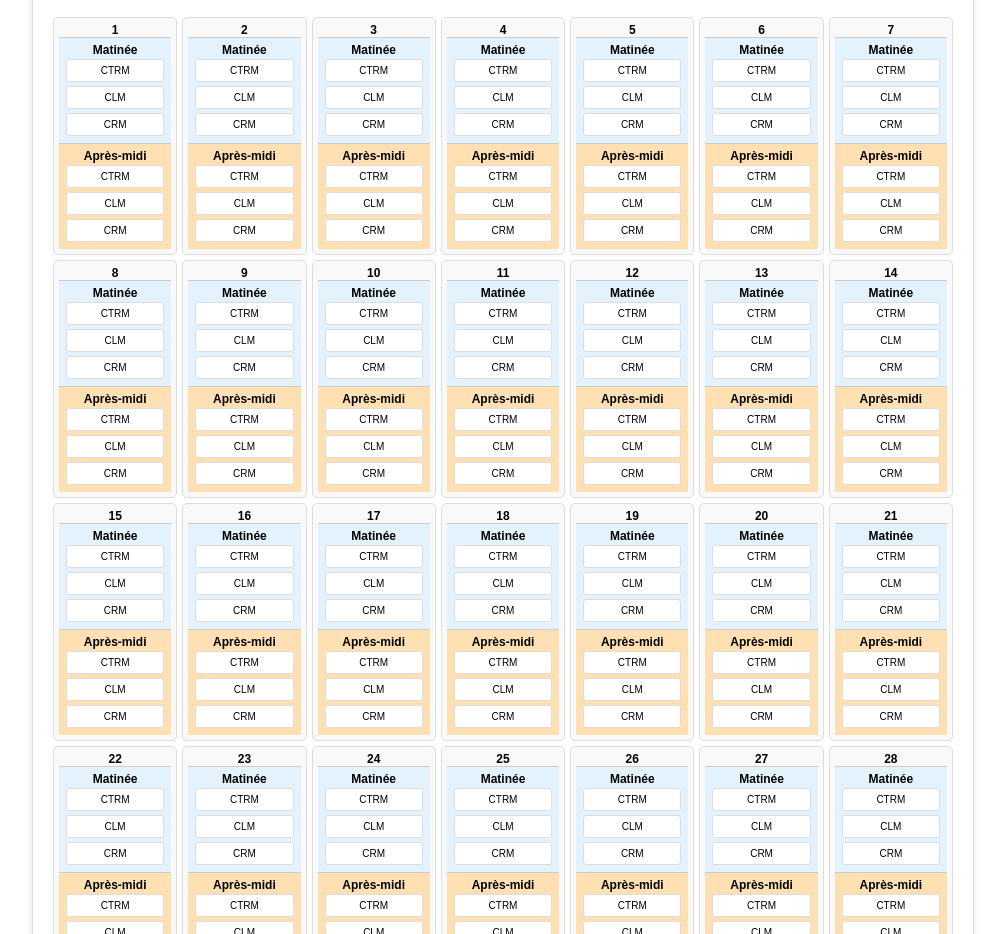
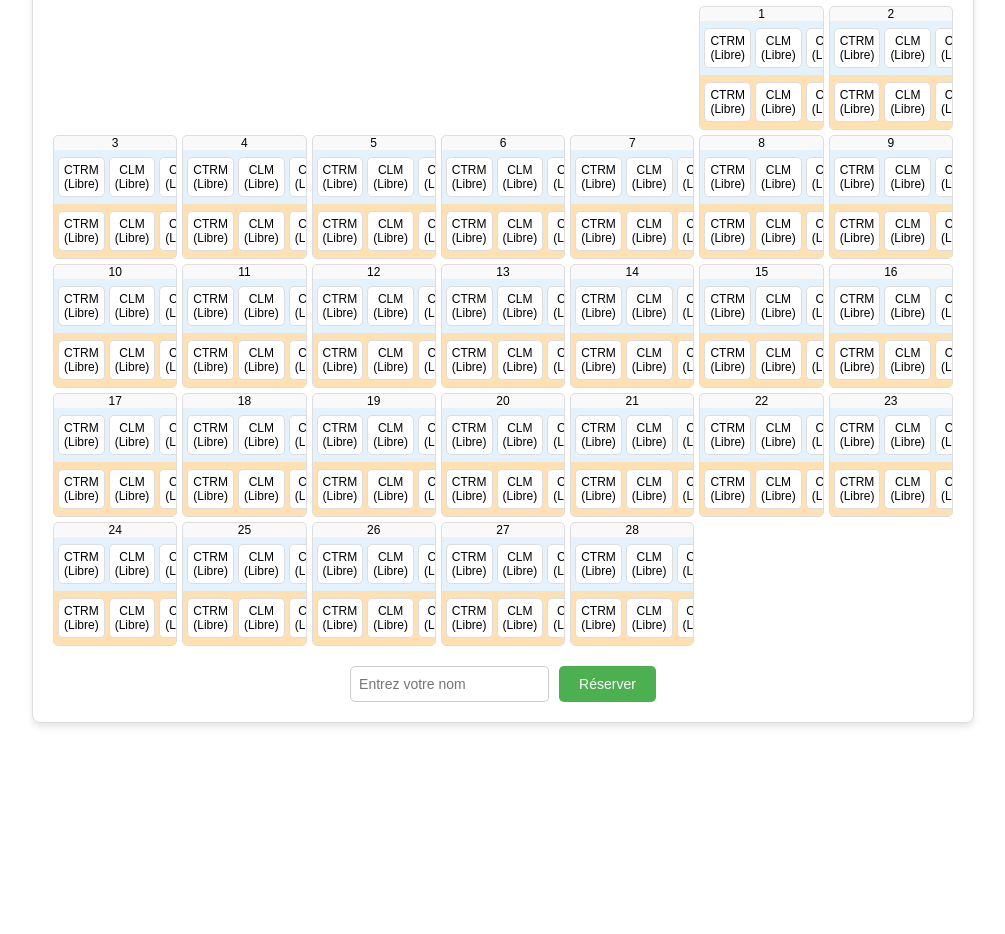
Before and after one commit to jm84130/reservation-calendrier, a plain HTML site: page index.html in a window 1280 px wide. Shown: the part 172-1106 px from the top of the page, without its empty margins (137-1142 px from the left). After the commit the page ends 915 px from the top, so only its background shows below. Drawn offline with Linux system fonts and the light colour scheme.

Commit message:
Mise à jour du calendrier avec affichage des créneaux et gestion des réservations

```diff
--- a/index.html
+++ b/index.html
@@ -1,6 +1,7 @@
 <!DOCTYPE html>
 <html lang="fr">
 <head>
+    <meta charset="UTF-8">
     <title>Calendrier de Réservation</title>
     <style>
         body {
@@ -38,10 +39,26 @@
             cursor: pointer;
         }
 
+        .calendar-header button:hover {
+            background-color: #005a4a;
+        }
+
+        .calendar-header h2 {
+            margin: 0;
+            font-size: 18px;
+        }
+
         .calendar {
             display: grid;
             grid-template-columns: repeat(7, 1fr);
             gap: 5px;
+        }
+
+        .day-header {
+            text-align: center;
+            font-weight: bold;
+            padding: 5px 0;
+            font-size: 14px;
         }
 
         .day {
@@ -51,37 +68,45 @@
             border: 1px solid #ddd;
             border-radius: 5px;
             background-color: #f9f9f9;
-            padding: 5px;
+            overflow: hidden;
             font-size: 12px;
         }
 
         .time-slot {
-            border-top: 1px solid #ccc;
-            padding: 5px;
-            font-size: 12px;
+            flex: 1;
             display: flex;
             flex-direction: column;
+            padding: 5px 0;
         }
 
-        .morning { background-color: #e3f2fd; }
-        .afternoon { background-color: #ffe0b2; }
+        .time-slot.morning {
+            background-color: #e3f2fd;
+        }
+
+        .time-slot.afternoon {
+            background-color: #ffe0b2;
+        }
 
         .activity-row {
             display: flex;
             justify-content: space-between;
-            margin-top: 5px;
+            padding: 2px;
         }
 
         .activity {
             flex: 1;
-            margin: 2px;
+            margin: 0 2px;
             padding: 5px;
             border: 1px solid #ddd;
-            border-radius: 3px;
+            border-radius: 5px;
             background-color: white;
             cursor: pointer;
             text-align: center;
-            font-size: 10px;
+            font-size: 12px;
+        }
+
+        .activity:hover {
+            background-color: #f0f0f0;
         }
 
         .reserved {
@@ -89,6 +114,44 @@
             cursor: not-allowed;
         }
 
+        .reserved span {
+            color: #333;
+        }
+
+        .selected {
+            border: 2px solid #00796b;
+        }
+
+        .buttons {
+            display: flex;
+            justify-content: center;
+            gap: 10px;
+            margin-top: 20px;
+        }
+
+        .buttons button {
+            padding: 10px 20px;
+            font-size: 14px;
+            border: none;
+            border-radius: 5px;
+            cursor: pointer;
+        }
+
+        .buttons button.reserve {
+            background-color: #4caf50;
+            color: white;
+        }
+
+        .buttons button.reserve:hover {
+            background-color: #388e3c;
+        }
+
+        #name-input {
+            padding: 8px;
+            font-size: 14px;
+            border: 1px solid #ccc;
+            border-radius: 5px;
+        }
     </style>
 </head>
 <body>
@@ -101,6 +164,10 @@
         <button onclick="changeMonth(1)">Suivant</button>
     </div>
     <div class="calendar" id="calendar"></div>
+    <div class="buttons">
+        <input type="text" id="name-input" placeholder="Entrez votre nom" />
+        <button class="reserve" onclick="confirmReservation()">Réserver</button>
+    </div>
 </div>
 
 <!-- Inclusion du fichier script.js -->
--- a/script.js
+++ b/script.js
@@ -1,55 +1,73 @@
-const JSON_URL = "https://raw.githubusercontent.com/jm84130/reservation-calendrier/main/reservations.json";
+const daysOfWeek = ['Lun', 'Mar', 'Mer', 'Jeu', 'Ven', 'Sam', 'Dim'];
+let currentDate = new Date();
+let selectedActivity = null;
 
-let currentDate = new Date();
-let reservations = [];
+// Charger les réservations depuis localStorage
+const reservations = JSON.parse(localStorage.getItem('reservations')) || {};
 
-async function loadReservations() {
-    try {
-        const response = await fetch(JSON_URL);
-        if (!response.ok) throw new Error("Erreur de chargement du fichier JSON.");
-        reservations = await response.json();
-        renderCalendar();
-    } catch (error) {
-        console.error("Erreur lors du chargement des réservations :", error);
-    }
+function saveReservations() {
+    localStorage.setItem('reservations', JSON.stringify(reservations));
 }
 
 function renderCalendar() {
     const calendar = document.getElementById('calendar');
     const monthYearHeader = document.getElementById('current-month-year');
-    const monthNames = ['Janvier', 'Février', 'Mars', 'Avril', 'Mai', 'Juin', 'Juillet', 'Août', 'Septembre', 'Octobre', 'Novembre', 'Décembre'];
+
+    const monthNames = [
+        'Janvier', 'Février', 'Mars', 'Avril', 'Mai', 'Juin', 'Juillet', 'Août',
+        'Septembre', 'Octobre', 'Novembre', 'Décembre'
+    ];
     monthYearHeader.textContent = `${monthNames[currentDate.getMonth()]} ${currentDate.getFullYear()}`;
+
+    const firstDay = new Date(currentDate.getFullYear(), currentDate.getMonth(), 1).getDay();
+    const lastDay = new Date(currentDate.getFullYear(), currentDate.getMonth() + 1, 0).getDate();
 
     calendar.innerHTML = '';
 
-    const lastDay = new Date(currentDate.getFullYear(), currentDate.getMonth() + 1, 0).getDate();
+    daysOfWeek.forEach(day => {
+        const dayHeader = document.createElement('div');
+        dayHeader.textContent = day;
+        dayHeader.classList.add('day-header');
+        calendar.appendChild(dayHeader);
+    });
+
+    for (let i = 0; i < (firstDay === 0 ? 6 : firstDay - 1); i++) {
+        const emptyCell = document.createElement('div');
+        calendar.appendChild(emptyCell);
+    }
 
     for (let day = 1; day <= lastDay; day++) {
         const dayCell = document.createElement('div');
         dayCell.classList.add('day');
-        dayCell.innerHTML = `<strong>${day}</strong>`;
 
-        ['Matinée', 'Après-midi'].forEach(time => {
+        const dayNumber = document.createElement('div');
+        dayNumber.textContent = day;
+        dayCell.appendChild(dayNumber);
+
+        ['morning', 'afternoon'].forEach((time) => {
             const timeSlot = document.createElement('div');
-            timeSlot.classList.add('time-slot', time === 'Matinée' ? 'morning' : 'afternoon');
-            timeSlot.innerHTML = `<strong>${time}</strong>`;
+            timeSlot.classList.add('time-slot', time);
+
+            const activityRow = document.createElement('div');
+            activityRow.classList.add('activity-row');
 
             ['CTRM', 'CLM', 'CRM'].forEach(activity => {
                 const key = `${currentDate.getFullYear()}-${currentDate.getMonth() + 1}-${day}-${time}-${activity}`;
-                const reservation = reservations.find(r => r.date === `${day}/${currentDate.getMonth() + 1}/${currentDate.getFullYear()}` && r.time === time && r.activity === activity);
 
                 const activityDiv = document.createElement('div');
-                activityDiv.textContent = activity;
+                activityDiv.textContent = `${activity} (${reservations[key] || "Libre"})`;
                 activityDiv.classList.add('activity');
 
-                if (reservation) {
-                    activityDiv.textContent += ` (${reservation.name})`;
+                if (reservations[key]) {
                     activityDiv.classList.add('reserved');
+                } else {
+                    activityDiv.addEventListener('click', () => selectActivity(activityDiv, key));
                 }
 
-                timeSlot.appendChild(activityDiv);
+                activityRow.appendChild(activityDiv);
             });
 
+            timeSlot.appendChild(activityRow);
             dayCell.appendChild(timeSlot);
         });
 
@@ -57,9 +75,38 @@ function renderCalendar() {
     }
 }
 
+function selectActivity(activityDiv, key) {
+    if (activityDiv.classList.contains('reserved')) return;
+
+    document.querySelectorAll('.selected').forEach(el => el.classList.remove('selected'));
+    activityDiv.classList.add('selected');
+    selectedActivity = { div: activityDiv, key };
+}
+
+function confirmReservation() {
+    const nameInput = document.getElementById('name-input');
+    const name = nameInput.value.trim();
+
+    if (!selectedActivity || !name) {
+        alert('Veuillez sélectionner une activité et entrer votre nom.');
+        return;
+    }
+
+    const { div, key } = selectedActivity;
+
+    reservations[key] = name;
+    saveReservations();
+
+    div.textContent = `${div.textContent.split(' (')[0]} (${name})`;
+    div.classList.add('reserved');
+    div.classList.remove('selected');
+    selectedActivity = null;
+    nameInput.value = '';
+}
+
 function changeMonth(offset) {
     currentDate.setMonth(currentDate.getMonth() + offset);
     renderCalendar();
 }
 
-loadReservations();
+renderCalendar();
```
